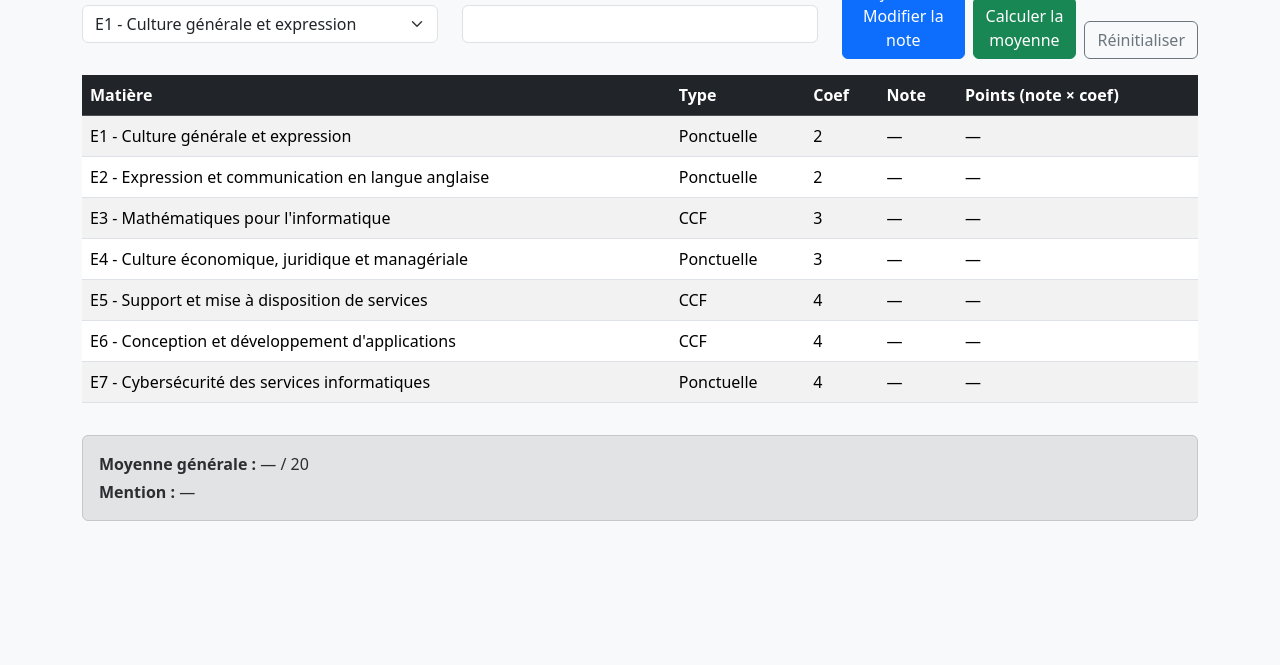
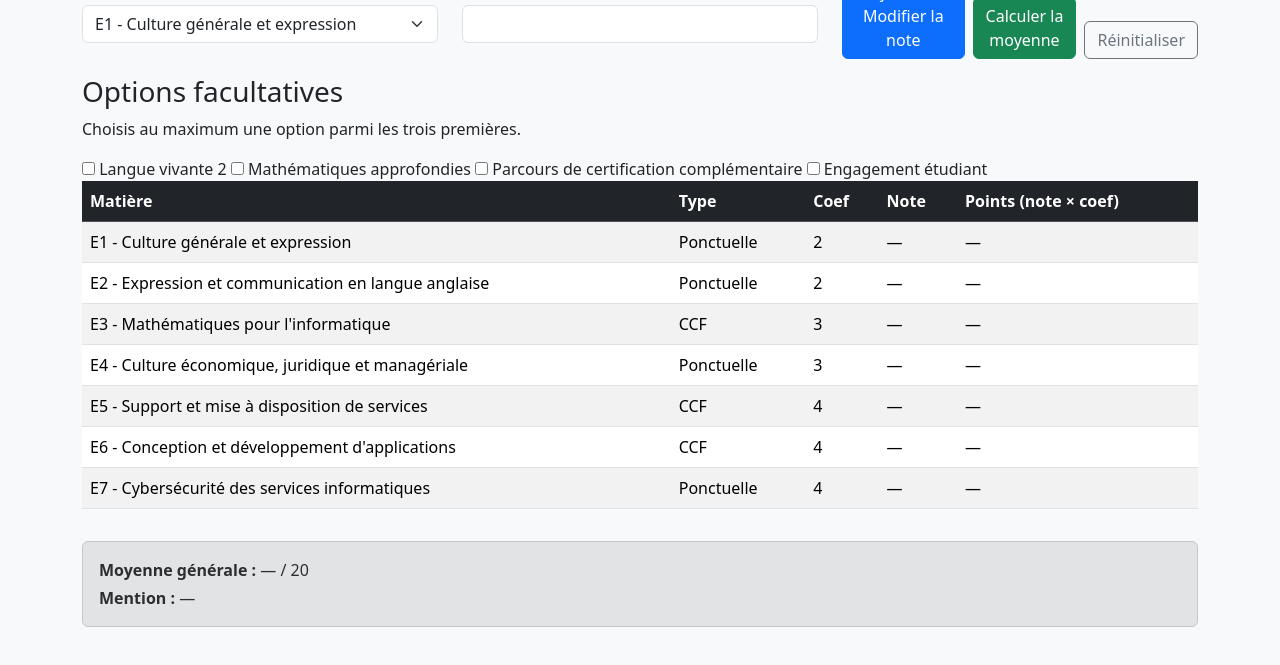
Before and after one commit to kavehei-lang/projet-du-simulateur, a plain HTML site: page index.html in a window 1280 px wide. Shown: the part 115-780 px from the top of the page. Drawn offline with nearby package versions, Linux system fonts and the light colour scheme.

Commit message:
Update index.html

```diff
--- a/index.html
+++ b/index.html
@@ -38,6 +38,31 @@
       </div>
     </div>
 
+    <h3>Options facultatives</h3>
+<p>Choisis au maximum une option parmi les trois premières.</p>
+
+<label>
+  <input type="checkbox" class="option-unique" value="lv2">
+  Langue vivante 2
+</label>
+
+<label>
+  <input type="checkbox" class="option-unique" value="maths">
+  Mathématiques approfondies
+</label>
+
+<label>
+  <input type="checkbox" class="option-unique" value="certification">
+  Parcours de certification complémentaire
+</label>
+
+<label>
+  <input type="checkbox" id="engagement">
+  Engagement étudiant
+</label>
+
+<div id="notesOptions"></div>
+
     <div class="table-responsive mb-3">
       <table class="table table-striped align-middle">
         <thead class="table-dark">
```
